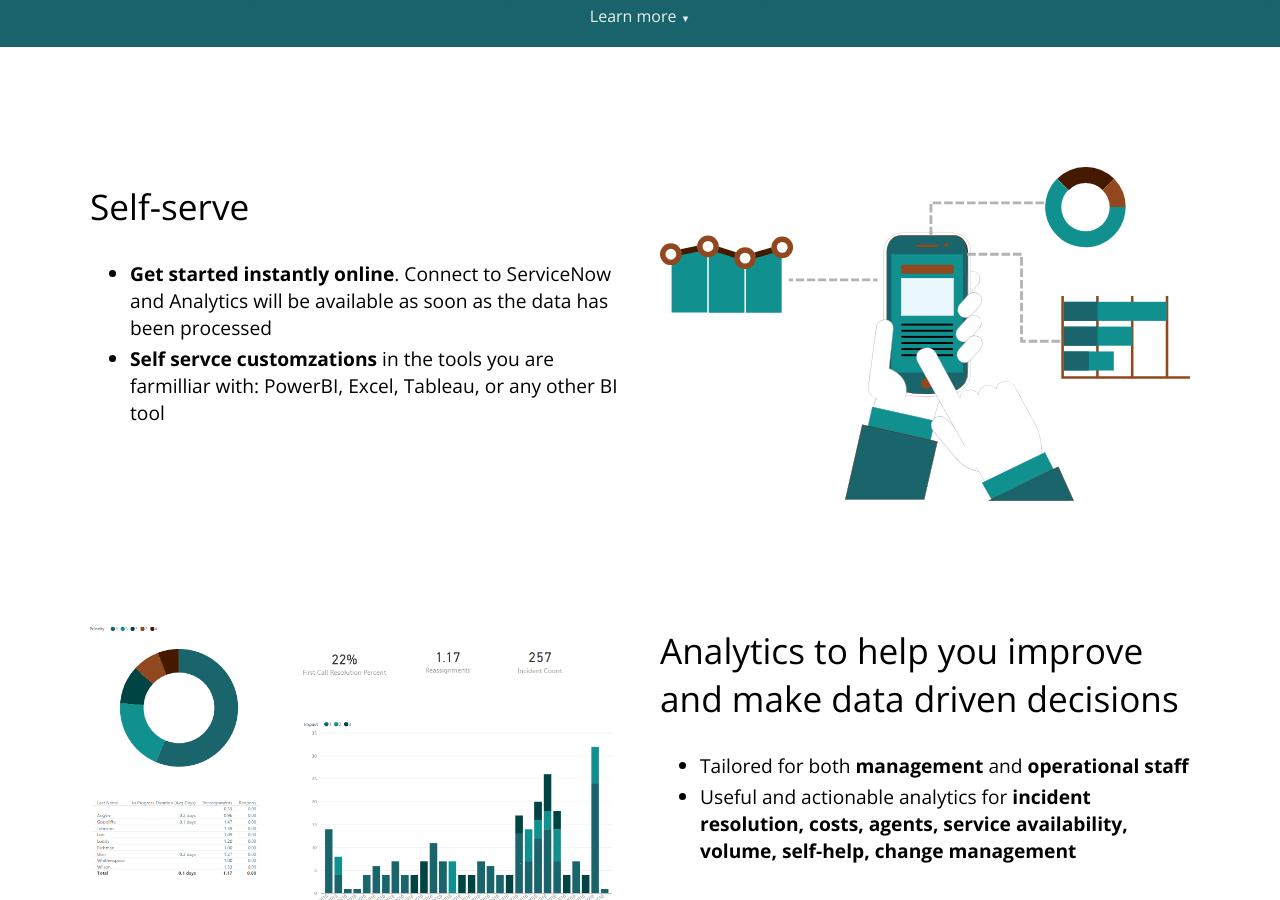
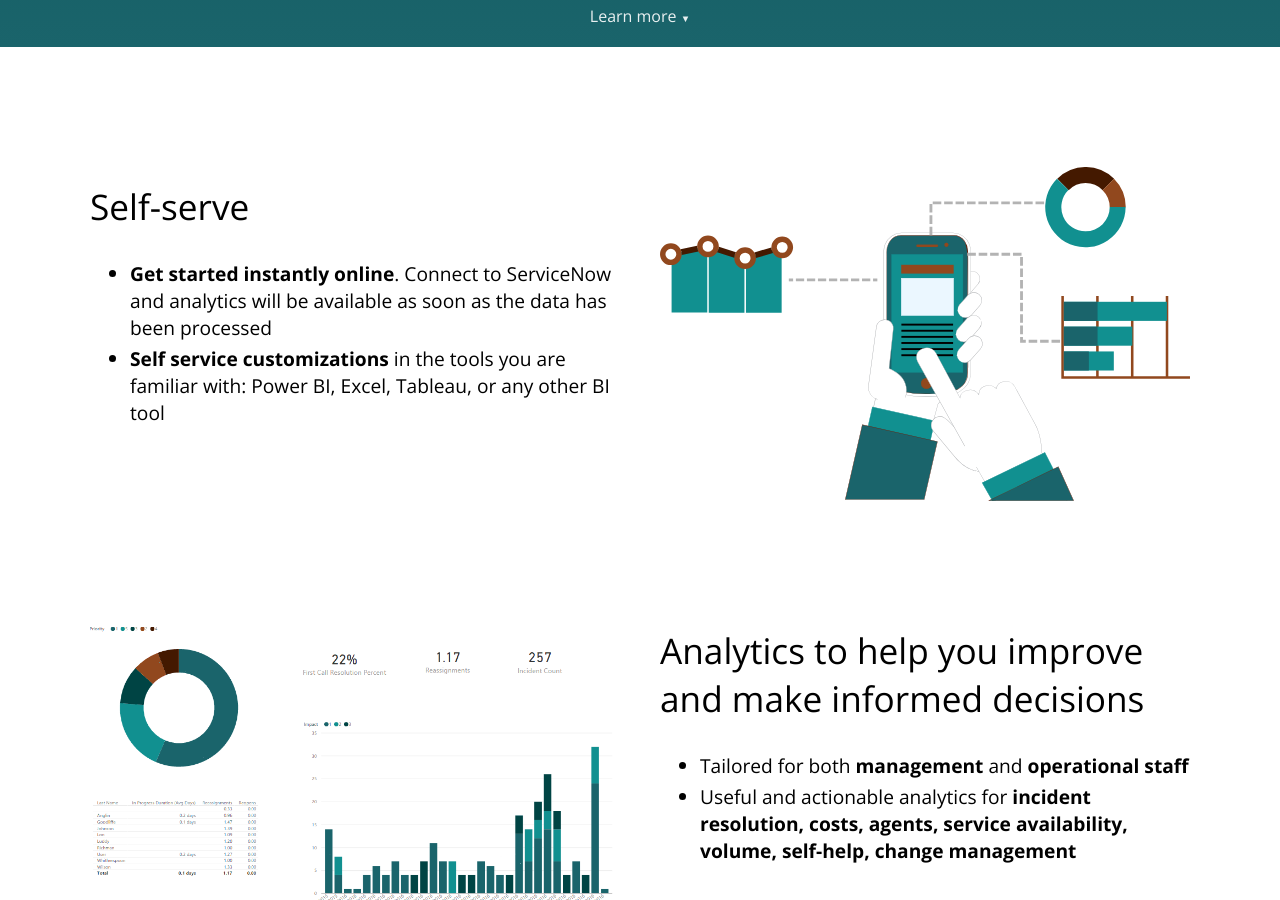
Before and after one commit to markledwich2/mutuosite, a Jekyll site: the page built from index.html, in a window 1280 px wide and 900 px high, scrolled down 853 px. Built offline with Jekyll 4.4.1, drawn with Linux system fonts in a browser that asks for light colours; nearby versions of some CDN libraries; the list of posts is cut into pages by our own code; some of the changed text lies outside the part shown.

Commit message:
Updated 'index.html' via CloudCannon

```diff
--- a/index.html
+++ b/index.html
@@ -19,14 +19,7 @@ title: Mutuo description: Self-service analytics for ServiceNow
 <div class="content">
 	<section id="learn-more">
 		<div class="container flex">
-			<div class="text editable">
-				<h2>Self-serve</h2>
-				<ul>
-					<li><b>Get started instantly online</b>. Connect to ServiceNow and Analytics will be available as soon as the data has been
-						processed</li>
-					<li><b>Self servce customzations</b> in the tools you are farmilliar with: PowerBI, Excel, Tableau, or any other BI tool</li>
-				</ul>
-			</div>
+			<div class="text editable"><h2>Self-serve</h2><ul><li><b>Get started instantly online</b>. Connect to ServiceNow and analytics will be available as soon as the data has been processed</li><li><b>Self service customizations</b>&nbsp;in the tools you are familiar with: Power BI, Excel, Tableau, or any other BI tool</li></ul></div>
 			<div class="image">
 				<img src="/images/SelfServe.svg" />
 			</div>
@@ -35,13 +28,7 @@ title: Mutuo description: Self-service analytics for ServiceNow
 
 	<section>
 		<div class="container flex">
-			<div class="text editable">
-				<h2>Analytics to help you improve and make data driven decisions</h2>
-				<ul>
-					<li>Tailored for both&nbsp;<b>management</b> and <b>operational staff</b></li>
-					<li>Useful and actionable analytics for&nbsp;<b>incident resolution, costs, agents, service availability, volume, self-help, change management</b></li>
-				</ul>
-			</div>
+			<div class="text editable"><h2>Analytics to help you improve and make informed decisions</h2><ul><li>Tailored for both&nbsp;<b>management</b> and <b>operational staff</b></li><li>Useful and actionable analytics for&nbsp;<b>incident resolution, costs, agents, service availability, volume, self-help, change management</b></li></ul></div>
 			<div class="image">
 				<img src="/images/LandingAnalyticsFeature.gif" />
 			</div>
@@ -50,15 +37,7 @@ title: Mutuo description: Self-service analytics for ServiceNow
 
 	<section>
 		<div class="container flex">
-			<div class="text editable">
-				<h2>Customize for your needs</h2>
-				<ul>
-					<li><b>We can customize any part of your solution</b>. Need new metrics, adjustments to analytics or to integrate salesforce
-						data? Just ask</li>
-					<li><b>Modify and create analytics in Power BI</b> using our dataset that refreshed frequently </li>
-					<li><b>Connect Excel, Tableau</b> or any reporting tool with our simple and fast <b>reporting database</b></li>
-				</ul>
-			</div>
+			<div class="text editable"><h2>Customize for your needs</h2><ul><li><b>We can customize any part of your solution</b>. Need new metrics, adjustments to analytics, or salesforce data integrated? Just ask</li><li><b>Modify and create analytics in Power BI</b> using our dataset that is refreshed frequently</li><li><b>Connect Excel, Tableau</b> or any reporting tool with our simple and fast <b>reporting database</b></li></ul></div>
 			<div class="image">
 				<img src="/images/LandingCustomizationFeature.gif" />
 			</div>
```
